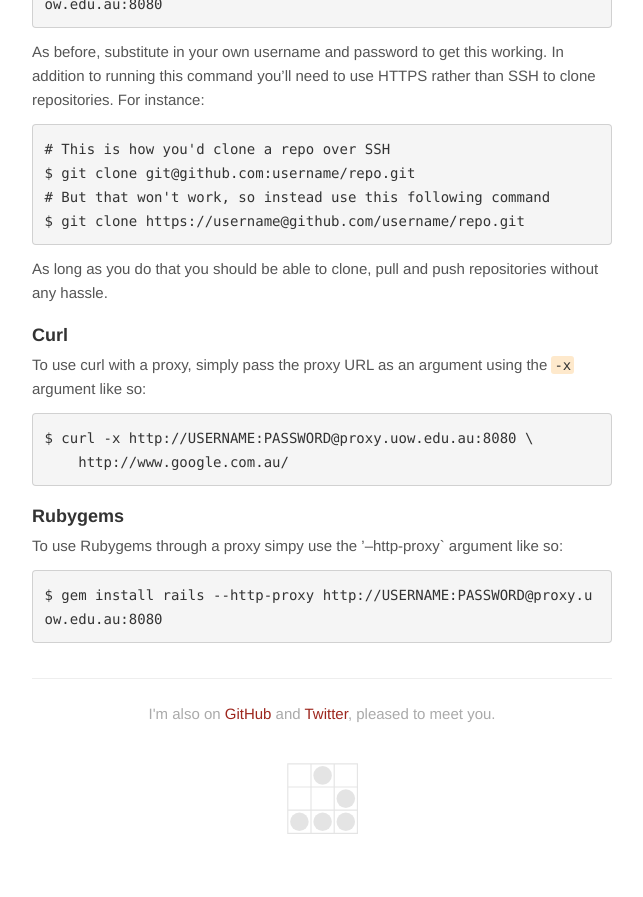
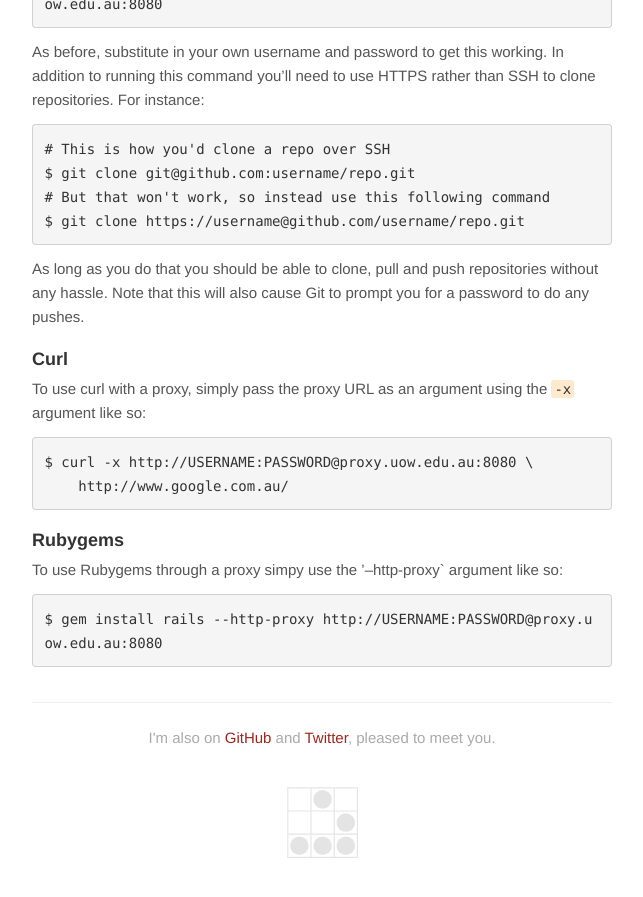
Before and after one commit to rpowelll/rpowelll.github.com, a Jekyll site: the page built from notes/uow-proxy.html, in a window 1280 px wide and 900 px high, scrolled down 1395 px. Shown: the top 897 px of the window, without its empty margins (318-961 px from the left). Built offline with Jekyll 4.4.1, drawn with Linux system fonts in a browser that asks for light colours; nearby versions of some CDN libraries; Markdown is read by kramdown in place of the engine named in the settings.

Commit message:
Improvements to the UOW Proxy Guide
Noted that using git over HTML requires a password for pushes.

```diff
--- a/notes/uow-proxy.html
+++ b/notes/uow-proxy.html
@@ -78,7 +78,8 @@ $ git clone https://username@github.com/username/repo.git
 </code></pre>
 
 <p>As long as you do that you should be able to clone, pull and push repositories
-without any hassle.</p>
+without any hassle. Note that this will also cause Git to prompt you for a
+password to do any pushes.</p>
 
 <h3 id="curl">Curl</h3>
 
```
Also changed, not shown: notes/uow-proxy.md (+2 -1 lines).
